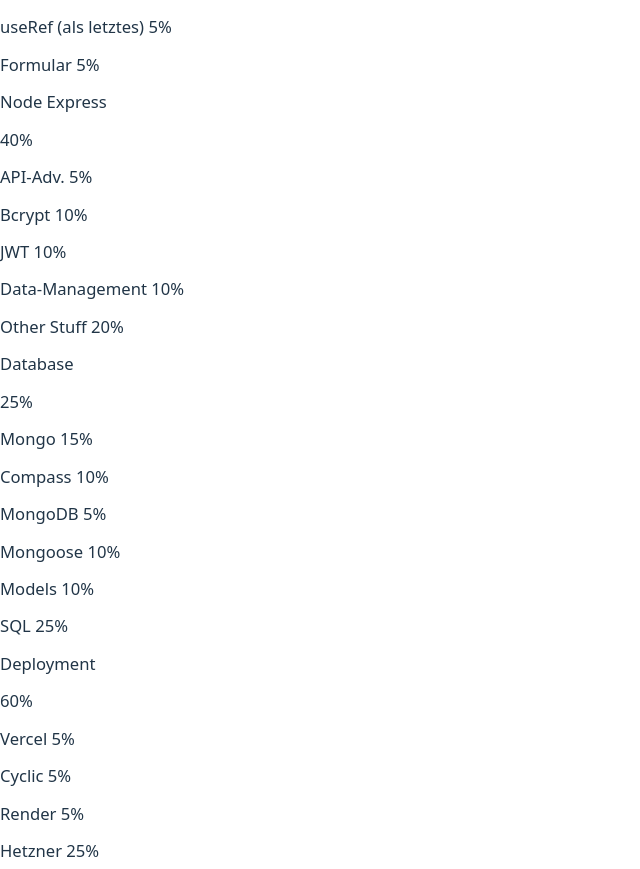
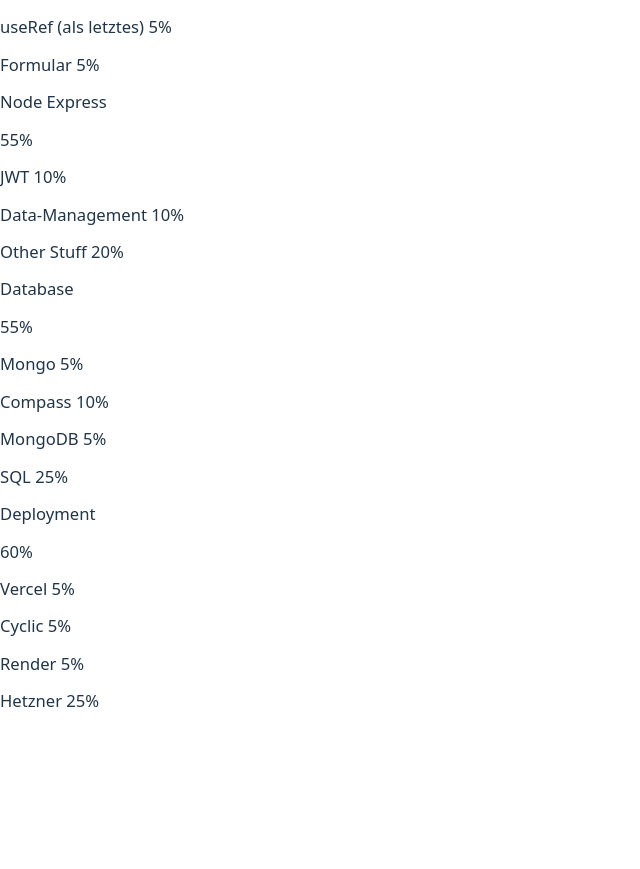
Before and after one commit to MartinKruess/webDevCollecion, a React (Vite) app: page / in a window 1280 px wide. Shown: the part 940-1809 px from the top of the page, without its empty margins (0-640 px from the left). After the commit the page ends 1660 px from the top, so only its background shows below. Built offline with nearby package versions, Linux system fonts and the light colour scheme.

Commit message:
private route

```diff
--- a/src/comps/pages/landingpage.jsx
+++ b/src/comps/pages/landingpage.jsx
@@ -31,7 +31,7 @@ export const Landingpage = () => {
             </ul>
           </li>
           <li className='w-1/2'>DOM</li>
-          <li className='w-1/2 text-yellow-300'>
+          <li className='w-1/2 text-green-300'>
             60%
             <ul className='w-full'>
               <li>set/get 10%</li>
@@ -50,28 +50,24 @@ export const Landingpage = () => {
             </ul>
           </li>
           <li className='w-1/2'>Node Express</li>
-          <li className='w-1/2 text-yellow-600'>
-            40%
+          <li className='w-1/2 text-yellow-300'>
+            55%
             <ul className='w-full'>
-              <li>API-Adv. 5%</li>
-              <li>Bcrypt 10%</li>
               <li>JWT 10%</li>
               <li>Data-Management 10%</li>
               <li>Other Stuff 20%</li>
             </ul>
           </li>
           <li className='w-1/2'>Database</li>
-          <li className='w-1/2 text-yellow-700'>
-            25%
-            <li>Mongo 15%</li>
+          <li className='w-1/2 text-yellow-300'>
+            55%
+            <li>Mongo 5%</li>
             <li>Compass 10%</li>
             <li>MongoDB 5%</li>
-            <li>Mongoose 10%</li>
-            <li>Models 10%</li>
             <li>SQL 25%</li>
           </li>
           <li className='w-1/2'>Deployment</li>
-          <li className='w-1/2 text-yellow-300'>
+          <li className='w-1/2 text-green-300'>
             60%
             <ul className='w-full'>
               <li>Vercel 5%</li>
--- /dev/null
+++ b/src/comps/react/assets/privateRoute.jsx
@@ -0,0 +1,33 @@
+export const PrivateRoute = () => {
+  return (
+    <article>
+      <h2 className='font-extrabold text-xl py-2 my-2'>Private Route</h2>
+      <pre>
+        <code>
+          import &#123;useContext&#125; from "react";
+          <br />
+          import &#123;Navigate&#125; from "react-router-dom";
+          <br />
+          import &#123;AppContext&#125; from "./context/userContext";
+          <br />
+          <br />
+          export const PrivateRoute = (&#123; children &#125;) =&gt; &#123;
+          <br />
+          &#9;const &#123;loginToken&#125; = useContext(AppContext)
+          <br />
+          &#9;return loginToken ? children : &lt;Navigate to='/login' replace
+          /&gt;
+          <br />
+          &#125;
+        </code>
+      </pre>
+      <p>
+        Eine PrivateRoute ist eine Route, die nur angezeigt wird, wenn der User
+        eingeloggt ist. Hierfür wird der useContext-Hook verwendet um den
+        loginToken aus dem Context zu holen. Ist der loginToken vorhanden wird
+        die Route angezeigt, ist der loginToken nicht vorhanden wird der User
+        auf die Login-Seite weitergeleitet.
+      </p>
+    </article>
+  );
+};
--- a/src/comps/react/assets/privaterouteText.jsx
+++ /dev/null
@@ -1,11 +0,0 @@
-import { highlights } from "../../../App";
-
-export const PrivateRouteText = () => {
-  return (
-    <>
-      <h2 className='font-extrabold text-xl'>Private Routes</h2>
-      <p>Folgt...</p>
-      <p>Folgt...</p>
-    </>
-  );
-};
--- a/src/comps/react/routerBonus.jsx
+++ b/src/comps/react/routerBonus.jsx
@@ -1,6 +1,6 @@
 import { NestedRouteCode } from "./assets/nestedRouteCode";
 import { NestedRouteText } from "./assets/nestedrouteText";
-import { PrivateRouteText } from "./assets/privaterouteText";
+import { PrivateRoute } from "./assets/privateRoute";
 
 export const RouterBonus = () => {
   return (
@@ -8,7 +8,7 @@ export const RouterBonus = () => {
       <h2 className='font-extrabold text-2xl'>Nesting und Privat Routes</h2>
       <NestedRouteText />
       <NestedRouteCode />
-      <PrivateRouteText />
+      <PrivateRoute />
     </article>
   );
 };
```
Also changed, not shown: src/comps/react/router.jsx (+18 -10 lines).
